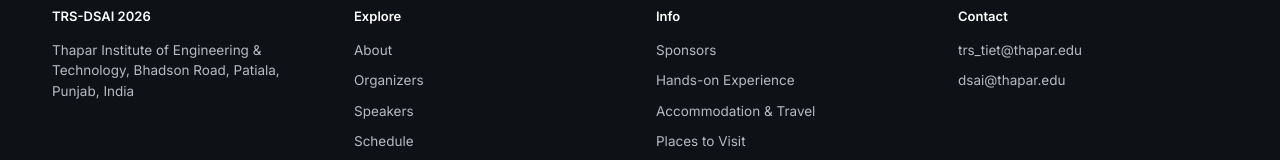
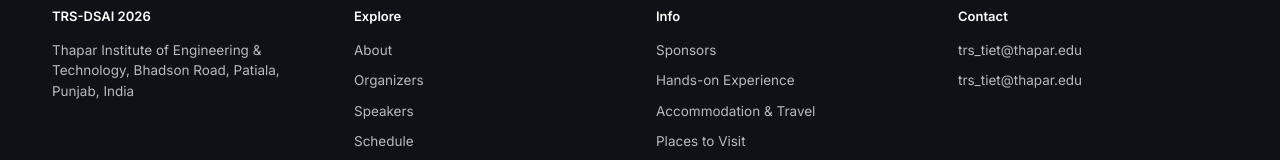
Before and after one commit to trs-tiet/TRS-DSAI-TIET, a Next.js app: page / in a window 1280 px wide. Shown: the part 3899-4059 px from the top of the page. Built offline with nearby package versions, Linux system fonts and the light colour scheme.

Commit message:
Update site.ts

```diff
--- a/data/site.ts
+++ b/data/site.ts
@@ -36,7 +36,7 @@
 
   contact: {
     email: "trs_tiet@thapar.edu",
-    secondaryEmail: "dsai@thapar.edu",
+    secondaryEmail: "trs_tiet@thapar.edu",
     // Add real numbers here, e.g. ["+91 98765 43210", "+91 91234 56789"]
     phones: [] as string[],
   },
```
